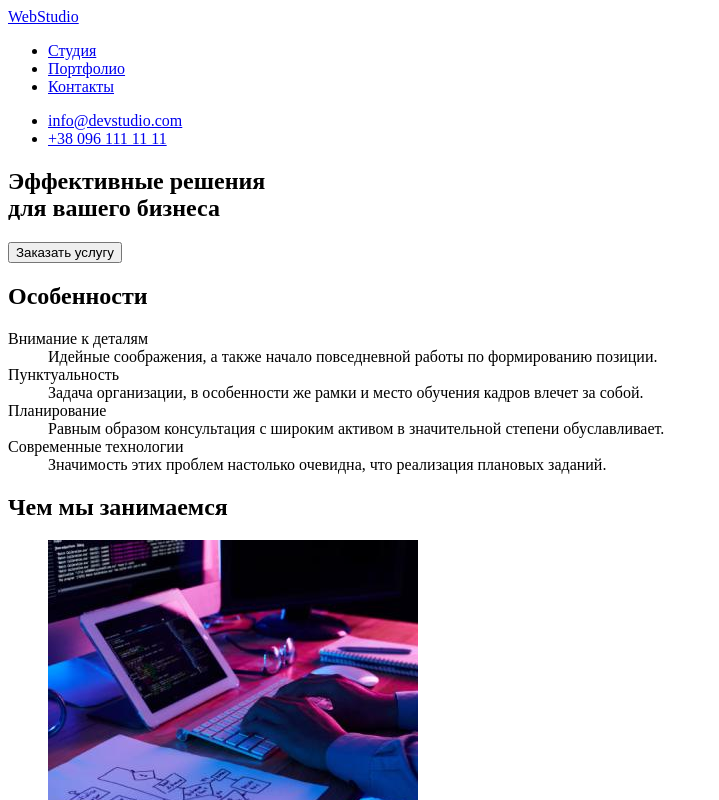
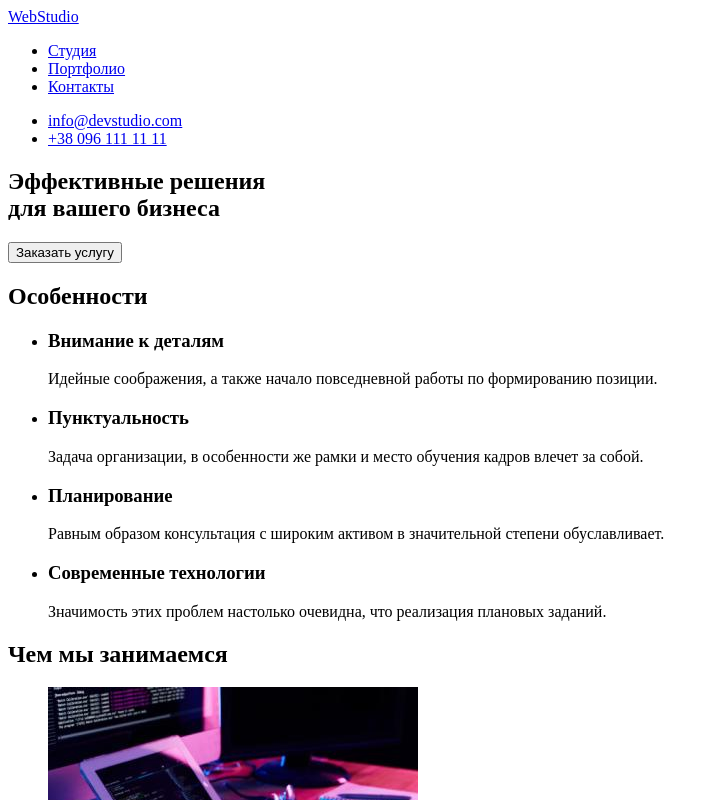
Before and after one commit to ulmerstepan/goit-markup-hw-01, a plain HTML site: page index.html in a window 1280 px wide. Shown: the top 800 px of the page, without its empty margins (0-719 px from the left). Drawn offline with Linux system fonts and the light colour scheme.

Commit message:
Випралення згідно із зауважень до ДЗ1

```diff
--- a/index.html
+++ b/index.html
@@ -31,24 +31,25 @@
         <!--особенности-->
         <section>
             <h2>Особенности</h2>
-            <dl>
-                <dt>Внимание к деталям</dt>
-                <dd>
-                Идейные соображения, а также начало повседневной работы по формированию позиции.
-                </dd>
-                <dt>Пунктуальность</dt>
-                <dd>
-                Задача организации, в особенности же рамки и место обучения кадров влечет за собой.
-                </dd>
-                <dt>Планирование</dt>
-                <dd>
-                Равным образом консультация с широким активом в значительной степени обуславливает.
-                </dd>
-                <dt>Современные технологии</dt>
-                <dd>
-                Значимость этих проблем настолько очевидна, что реализация плановых заданий.
-                </dd>
-            </dl>
+            <ul>
+                <li>
+                    <h3>Внимание к деталям</h3>
+                    <p>Идейные соображения, а также начало повседневной работы по формированию позиции.</p>
+                </li>
+                <li>
+                    <h3>Пунктуальность</h3>
+                    <p>Задача организации, в особенности же рамки и место обучения кадров влечет за собой.</p>
+                </li>
+                <li>
+                    <h3>Планирование</h3>
+                    <p>Равным образом консультация с широким активом в значительной степени обуславливает.</p>
+                </li>
+                <li>
+                    <h3>Современные технологии</h3>
+                    <p>Значимость этих проблем настолько очевидна, что реализация плановых заданий.</p>
+                </li>
+            </ul>
+
         </section>
         <!--Чем мы занимаемся-->
         <section>
@@ -66,22 +67,22 @@
                 <li>
                     <img src="./images/igor.png" width="270" height="260" alt="Фото Игоря Демьяненко">
                     <h3>Игорь Демьяненко</h3>
-                    <h4>Product Designer</h4>
+                    <p>Product Designer</p>
                 </li>
                 <li>
                     <img src="./images/olga.png" width="270" height="260" alt="Фото Ольги Репиной">
                     <h3>Ольга Репина</h3>
-                    <h4>Frontend Developer</h4>
+                    <p>Frontend Developer</p>
                 </li>
                 <li>
                     <img src="./images/nikolay.png" width="270" height="260" alt="Фото Николая Тарасова">
                     <h3>Николай Тарасов</h3>
-                    <h4>Marketing</h4>
+                    <p>Marketing</p>
                 </li>
                 <li>
                     <img src="./images/michail.png" width="270" height="260" alt="Фото Михаила Ермакова">
                     <h3>Михаил Ермаков</h3>
-                    <h4>UI Designer</h4>
+                    <p>UI Designer</p>
                 </li>
             </ul>
         </section>
@@ -89,11 +90,13 @@
 
     <footer>
         <a href="/">WebStudio</a>
-        <ul>
-            <li><address>г. Киев, пр-т Леси Украинки, 26</address></li>
-            <li><a href="mailto:info@devstudio.com">info@devstudio.com</a></li>
-            <li><a href="tel:+380961111111">+38 096 111 11 11</a></li>
-        </ul>
+        <address>
+            <ul>
+                <li>г. Киев, пр-т Леси Украинки, 26</li>
+                <li><a href="mailto:info@devstudio.com">info@devstudio.com</a></li>
+                <li><a href="tel:+380961111111">+38 096 111 11 11</a></li>
+            </ul>
+        </address>
     </footer>
 </body>
 </html>
```
